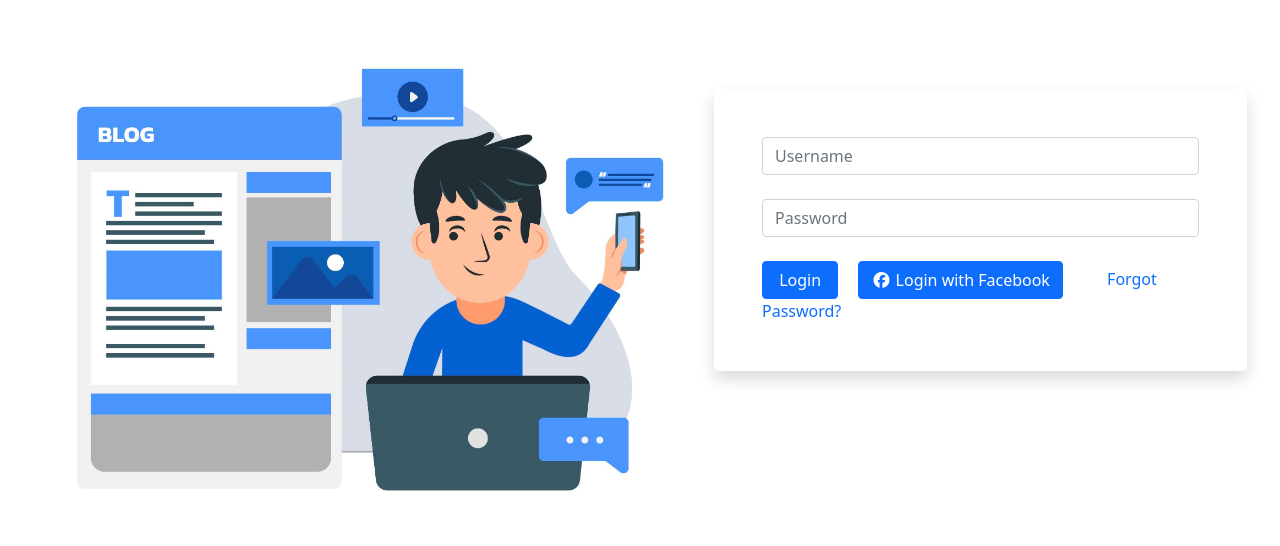
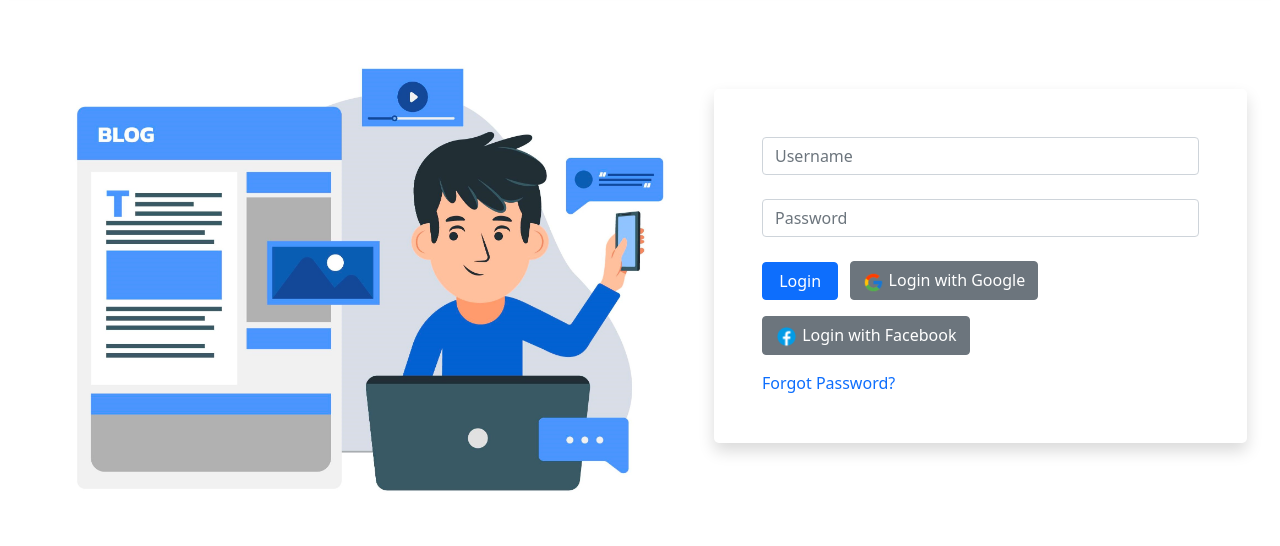
Before and after one commit to arunmahara/Blog-App, a Django app: page / in a window 1280 px wide. Shown: the part 73-619 px from the top of the page. Run offline with Django 4.2, Linux system fonts and the light colour scheme; parts of the project's set-up code (start-up, migrations or seed data) failed here and were passed over; some libraries are stand-ins or nearby versions.

Commit message:
login with google

```diff
--- a/blog/templates/blog/home.html
+++ b/blog/templates/blog/home.html
@@ -35,6 +35,10 @@
       <div class="post__bottom2">
          <small>{{blog.desc}}</small>
       </div>
+      <div class="post__bottom2">
+        <hr>
+        <!-- <div class="fb-like" data-href="http://127.0.0.1:8000/home/{{blog.id}}" data-width="" data-layout="button_count" data-action="like" data-size="large" data-share="true"></div> -->
+      </div>
       <div class="post__bottom3" >
         <hr>
         <div class="fb-comments" data-href="http://127.0.0.1:8000/home/{{blog.id}}" data-width="100%" data-numposts="2"></div>   <!-- facebook comment plugin -->
--- a/blog/templates/blog/login.html
+++ b/blog/templates/blog/login.html
@@ -11,11 +11,19 @@
     </div>
   {% endfor %}
 
-  <input type="submit" class="btn btn-primary" value=" Login ">
-  <a href="{% url 'social:begin' 'facebook' %}" class="btn btn-primary mx-3">
-    <i class="fab fa-facebook fa-fw"></i> Login with Facebook
+  <input type="submit" class="btn btn-primary mb-3" value=" Login ">
+  <!-- google login -->
+  <a href="{% url 'social:begin' 'google-oauth2' %}" class="btn btn-secondary mb-3 mx-2">
+    <!-- <i class="fab fa-google fa-fw"> </i> -->
+    <img src="static/image/googleicon.png" alt="" style="width: 21px;"> Login with Google
   </a>
-  <a href="{% url 'password_reset' %}" class="m-4" style="text-decoration: none;">Forgot Password?</a>
+  <!-- google login -->
+  <a href="{% url 'social:begin' 'facebook' %}" class="btn btn-secondary mb-3">
+    <!-- <i class="fab fa-facebook fa-fw"></i> -->
+    <img src="static/image/facebookicon.png" alt="" style="width: 23px;"> Login with Facebook
+  </a>
+  <br>
+  <a href="{% url 'password_reset' %}" class="" style="text-decoration: none;">Forgot Password?</a>
 
   <!-- displays error messages on form -->
   {% if form.non_field_errors %}
```
Also changed, not shown: MINIBLOG/settings.py (+10 -8 lines), blog/static/image/facebookicon.png (added), blog/static/image/googleicon.png (added).
